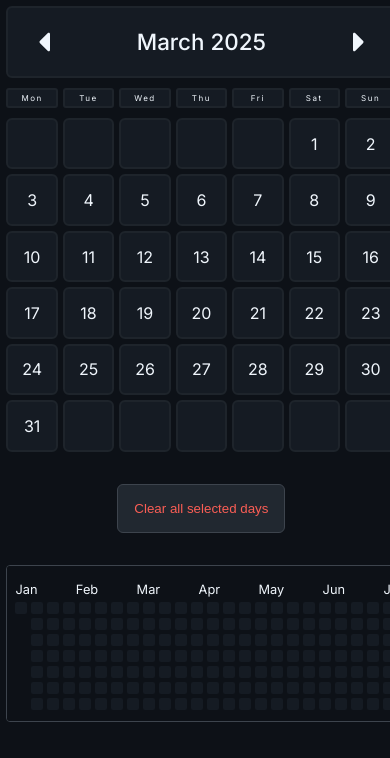
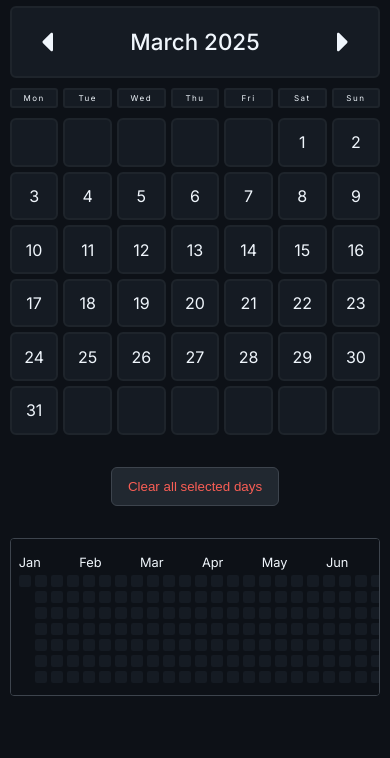
Before and after one commit to DavidAkerlind/vite-react-test-repo, a React (Vite) app: page / in a window 390 px wide. Shown: the top 758 px of the page. Built offline with nearby package versions, Linux system fonts and the light colour scheme.

Commit message:
Update CSS styles for calendar layout and button padding

```diff
--- a/src/index.css
+++ b/src/index.css
@@ -31,6 +31,7 @@ h2 {
 	min-height: 100vh;
 	justify-content: center;
 	flex-direction: column;
+	align-items: center;
 }
 
 .calendar {
@@ -186,7 +187,7 @@ button {
 	background-color: var(--components-bg-light);
 	border: 1px solid var(--components-stroke-light);
 	color: var(--white-text);
-	padding: 1rem;
+	padding: 0.7rem 1rem;
 	border-radius: 6px;
 	margin-top: 2rem;
 	cursor: pointer;
@@ -226,7 +227,7 @@ button.danger {
 		font-size: 1.4em;
 	}
 	.calendar {
-		width: 100%;
+		width: 95%;
 		max-width: none;
 		margin: 0.4rem;
 	}
```
